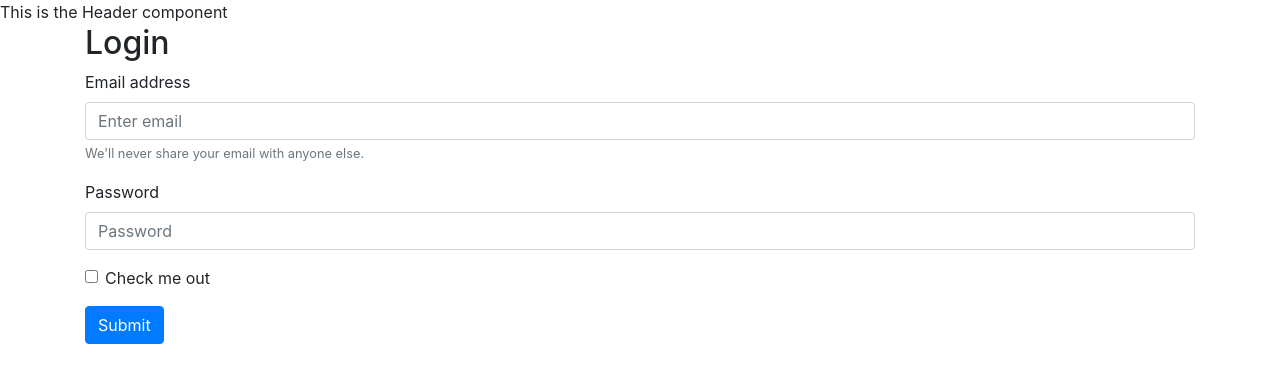
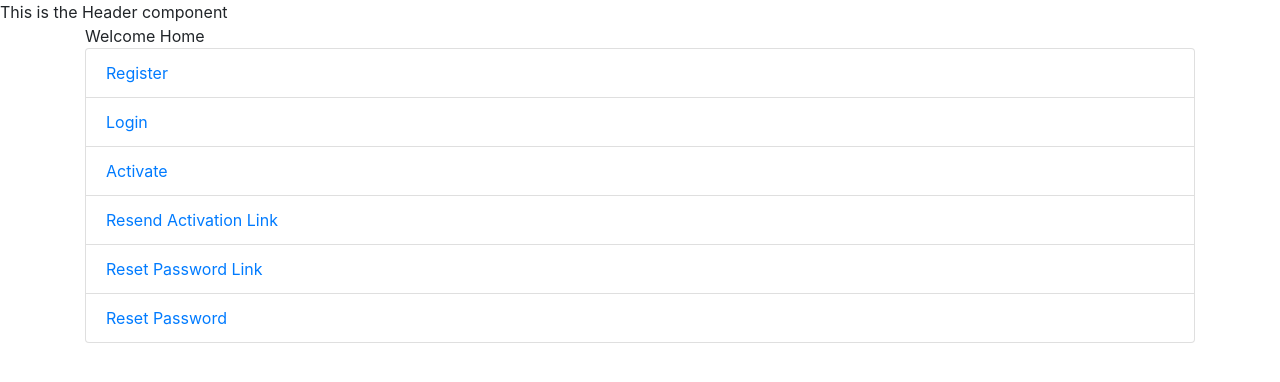
Before and after one commit to saas-developer/saasify, a React (Create React App) app in the folder client/: page / in a window 1280 px wide. Before the commit this address led to /login. Shown: the top 382 px of the page. Built offline with nearby package versions, Linux system fonts and the light colour scheme.

Commit message:
16. Added a HomePage with links to routes

```diff
--- a/client/src/HomePage.js
+++ b/client/src/HomePage.js
@@ -1,17 +1,34 @@
 import React, { Component } from 'react';
 import { withRouter } from 'react-router';
+import ListGroup from 'react-bootstrap/ListGroup';
+import { Link } from 'react-router-dom';
 
 export class HomePage extends Component {
-	componentDidMount() {
-		console.log('this.props ', this.props);
-
-		setTimeout(() => {
-			this.props.history.push('/login');
-		}, 5000)
-	}
 	render() {
 		return (
-			<div>This is the HomePage component</div>
+			<div className="container">
+				<div>Welcome Home</div>
+				<ListGroup>
+				  <ListGroup.Item>
+				  	<Link to="register">Register</Link>
+				  </ListGroup.Item>
+				  <ListGroup.Item>
+				  	<Link to="login">Login</Link>
+				  </ListGroup.Item>
+				  <ListGroup.Item>
+				  	<Link to="/account/activate">Activate</Link>
+				  </ListGroup.Item>
+				  <ListGroup.Item>
+				  	<Link to="/account/resend-activation-link">Resend Activation Link</Link>
+				  </ListGroup.Item>
+				  <ListGroup.Item>
+				  	<Link to="/account/reset-password-link">Reset Password Link</Link>
+				  </ListGroup.Item>
+				  <ListGroup.Item>
+				  	<Link to="/account/reset-password">Reset Password</Link>
+				  </ListGroup.Item>
+				</ListGroup>
+			</div>
 		);
 	}
 }
```
